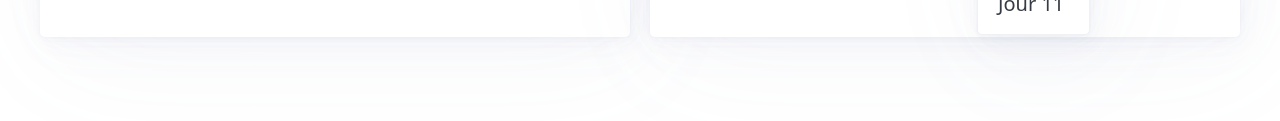
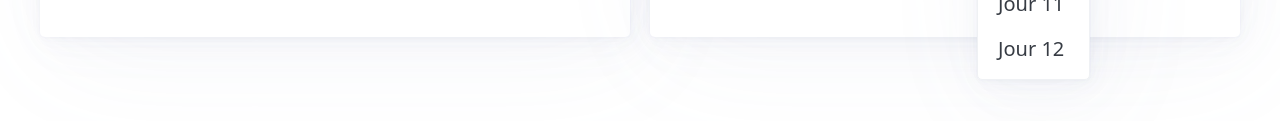
Before and after one commit to florianp72/projetsi, a plain HTML site: page jour11.html in a window 1280 px wide. Both pictures are taken after a click on the heading "Jour 11". Shown: the part 570-691 px from the top of the page. Drawn offline with nearby package versions, Linux system fonts and the light colour scheme.

Commit message:
Update jour11.html

```diff
--- a/jour11.html
+++ b/jour11.html
@@ -54,6 +54,7 @@
                             <li><a href="jour9.html">Jour 9</a></li>
                             <li><a href="jour10.html">Jour 10</a></li>
                             <li><a href="jour11.html">Jour 11</a></li>
+                            <li><a href="jour12.html">Jour 12</a></li>
                         </ul>
                     </details>
                 </li>
```
